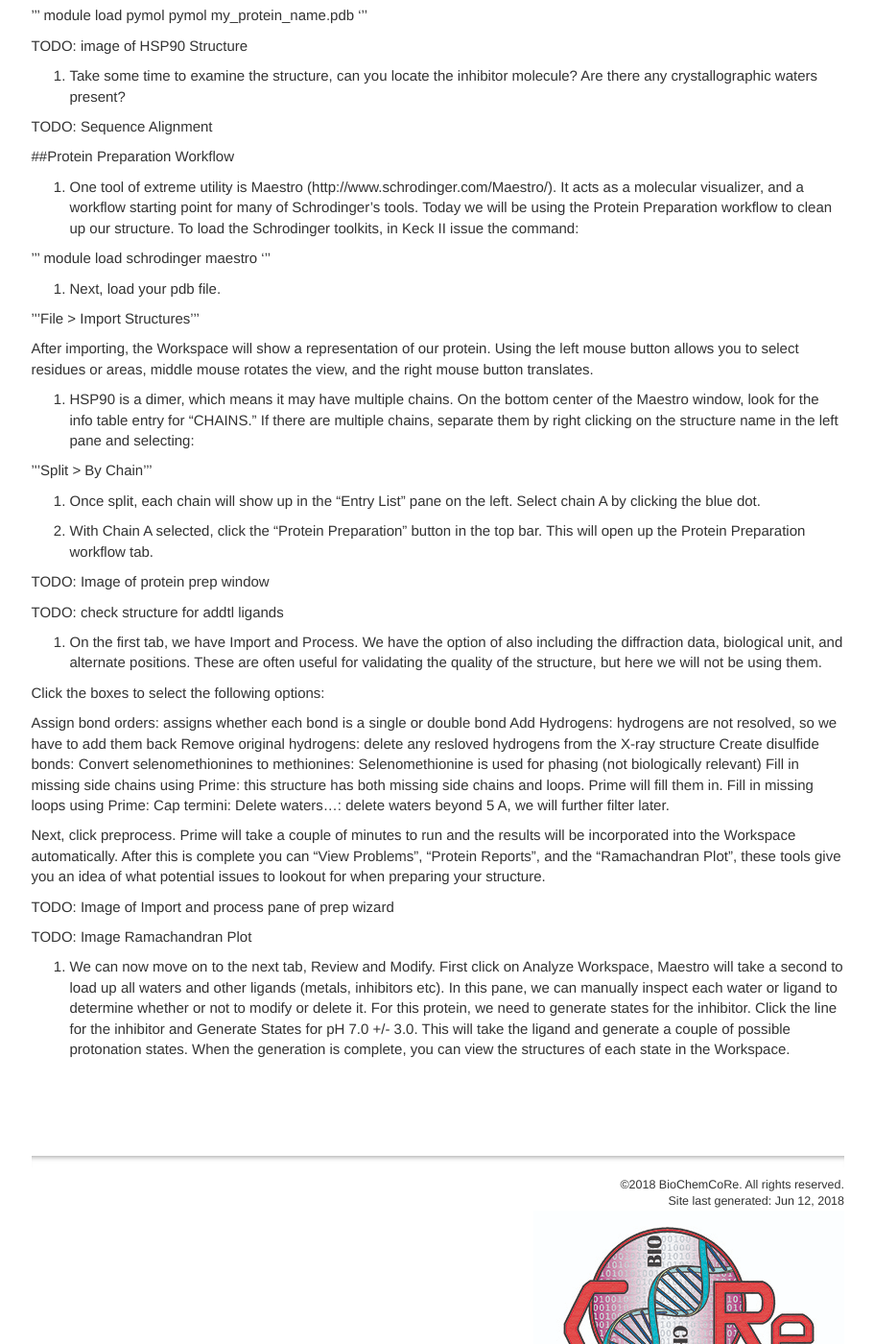
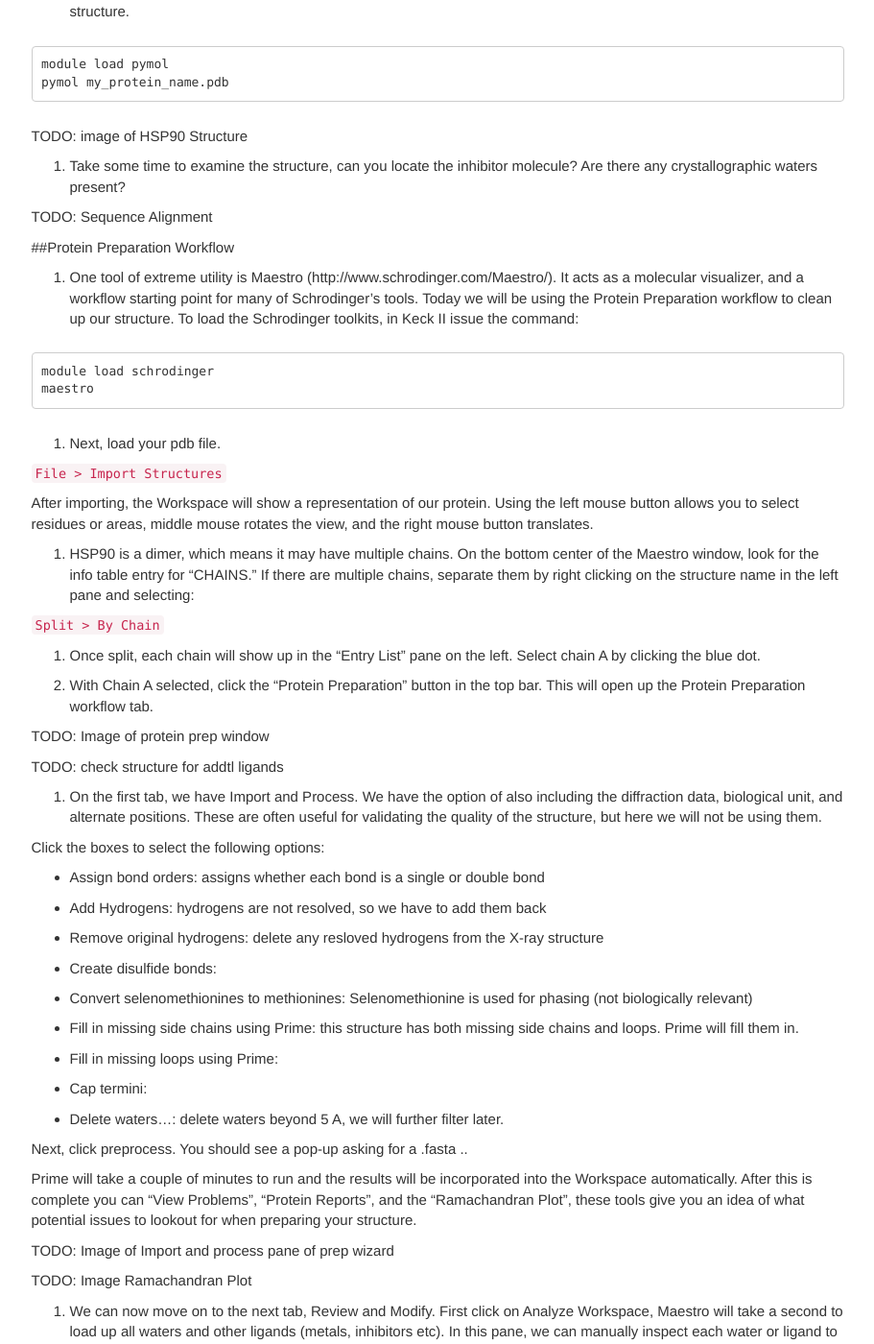
Before and after one commit to ctlee/BioChemCoRe-2018, a Jekyll site: the page built from docs/system-prep/tutorial.md, in a window 1280 px wide and 1400 px high, scrolled down 737 px. Shown: the whole window at 96% size, without its empty margins (330-1241 px from the left). Built offline with Jekyll 4.4.1, drawn with Linux system fonts in a browser that asks for light colours; nearby versions of some CDN libraries; comment, search, counter and statistics services are not loaded; some of the changed text lies outside the part shown.

Commit message:
fixed code blocks markdown

````diff
--- a/docs/system-prep/tutorial.md
+++ b/docs/system-prep/tutorial.md
@@ -31,7 +31,7 @@ In this tutorial, we will prepare a protein (HSP90) and its inhibitor for a mole
 We will use Schrodinger’s Maestro for protein preparation followed by parameterization using AmberTools Antechamber.
 The simulations will be run using the GPU-accelerated version of Amber18.
 
-##Looking at the Crystal Structure
+## Looking at the Crystal Structure
 
 
 1. First download the Protein Data Bank (PDB) structure that corresponds with you
@@ -40,10 +40,10 @@ BioChemCoRe PDB identifier from the website.
 2. Visualize this structure by loading it in PyMol; replacing "my_proein_name"
 with the appropriate filename for your structure.
 
-'''
+```
 module load pymol
 pymol my_protein_name.pdb
-'''
+```
 
 TODO: image of HSP90 Structure
 
@@ -57,21 +57,21 @@ TODO: Sequence Alignment
 ##Protein Preparation Workflow
 1. One tool of extreme utility is Maestro (http://www.schrodinger.com/Maestro/). It acts as a molecular visualizer, and a workflow starting point for many of Schrodinger’s tools. Today we will be using the Protein Preparation workflow to clean up our structure. To load the Schrodinger toolkits, in Keck II issue the command:
 
-'''
+```
 module load schrodinger
 maestro
-'''
+```
 
 2. Next, load your pdb file.
 
-'''File > Import Structures'''
+```File > Import Structures```
 
 After importing, the Workspace will show a representation of our protein. Using the left mouse button allows you to select residues or areas, middle mouse rotates the view, and the right mouse button translates.
 
 3. HSP90 is a dimer, which means it may have multiple chains.
 On the bottom center of the Maestro window, look for the info table entry for "CHAINS." If there are multiple chains, separate them by right clicking on the structure name in the left pane and selecting:
 
-'''Split > By Chain'''
+```Split > By Chain```
 
 4. Once split, each chain will show up in the "Entry List" pane on the left. Select chain A by clicking the blue dot.
 
@@ -88,18 +88,20 @@ TODO: check structure for addtl ligands
 
 Click the boxes to select the following options:
 
-Assign bond orders:	assigns whether each bond is a single or double bond
-Add Hydrogens: 	hydrogens are not resolved, so we have to add them back
-Remove original hydrogens: delete any resloved hydrogens from the X-ray structure
-Create disulfide bonds:
-Convert selenomethionines to methionines: Selenomethionine is used for phasing (not biologically relevant)
-Fill in missing side chains using Prime:		this structure has both missing side chains and loops. Prime will fill them in.
-Fill in missing loops using Prime:
-Cap termini:
-Delete waters...:		delete waters beyond 5 A, we will further filter later.
+- Assign bond orders:							assigns whether each bond is a single or double bond
+- Add Hydrogens: 								hydrogens are not resolved, so we have to add them back
+- Remove original hydrogens: 					delete any resloved hydrogens from the X-ray structure
+- Create disulfide bonds:
+- Convert selenomethionines to methionines: 		Selenomethionine is used for phasing (not biologically relevant)
+- Fill in missing side chains using Prime:		this structure has both missing side chains and loops. Prime will fill them in.
+- Fill in missing loops using Prime:
+- Cap termini:
+- Delete waters...:								delete waters beyond 5 A, we will further filter later.
 
 
-Next, click preprocess. Prime will take a couple of minutes to run and the results will be incorporated into the Workspace automatically. After this is complete you can “View Problems”, “Protein Reports”, and the “Ramachandran Plot”, these tools give you an idea of what potential issues to lookout for when preparing your structure.
+Next, click preprocess. You should see a pop-up asking for a .fasta ..
+
+Prime will take a couple of minutes to run and the results will be incorporated into the Workspace automatically. After this is complete you can “View Problems”, “Protein Reports”, and the “Ramachandran Plot”, these tools give you an idea of what potential issues to lookout for when preparing your structure.
 
 TODO: Image of Import and process pane of prep wizard
 
````
